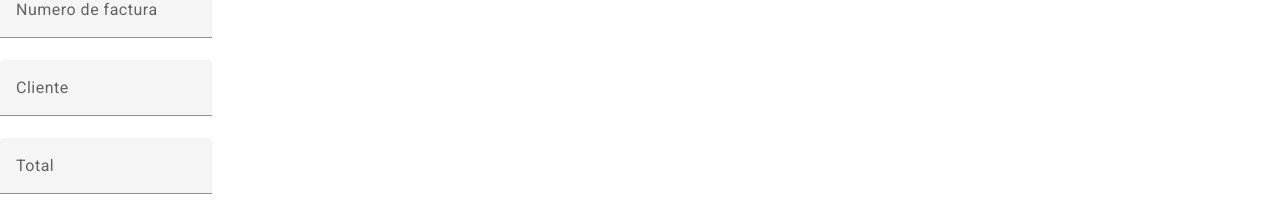
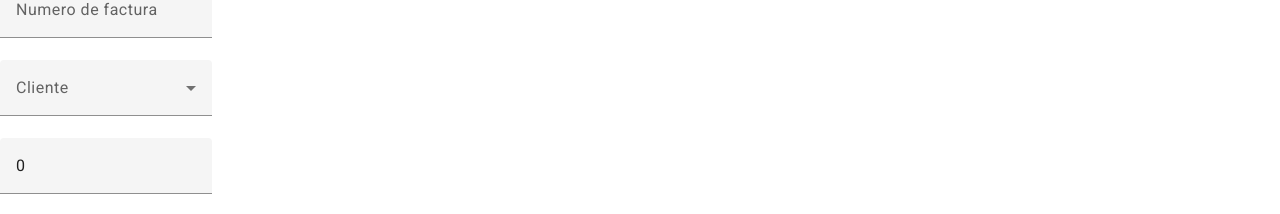
Before and after one commit to lezcano17/vegan_shop, an Angular app: page /registro-ventas-productos in a window 1280 px wide. Shown: the part 238-452 px from the top of the page. Built offline with nearby package versions, Linux system fonts and the light colour scheme.

Commit message:
add registro venta model

```diff
--- a/src/app/registro-ventas-productos/registro-ventas-productos.component.html
+++ b/src/app/registro-ventas-productos/registro-ventas-productos.component.html
@@ -10,7 +10,11 @@
       <input matInput placeholder="Numero de factura" formControlName="numeroFactura" required>
     </mat-form-field>
     <mat-form-field class="form-element">
-      <input matInput placeholder="Cliente" formControlName="cliente" required>
+        <mat-select placeholder="Cliente" [(ngModel)]="selectedClient" formControlName="cliente" required>
+            <mat-option *ngFor="let cliente of clientes" [value]="cliente">
+              {{cliente.nombreApellido}}
+            </mat-option>
+        </mat-select>
     </mat-form-field>
     <mat-form-field class="form-element">
       <input matInput placeholder="Total" formControlName="total" required>
--- a/src/app/registro-ventas-productos/registro-ventas-productos.component.ts
+++ b/src/app/registro-ventas-productos/registro-ventas-productos.component.ts
@@ -4,9 +4,11 @@ import { MatDialog } from '@angular/material/dialog';
 import { MatSnackBar } from '@angular/material/snack-bar';
 import { MatTableDataSource } from '@angular/material/table';
 import { ActivatedRoute, Router } from '@angular/router';
+import { Cliente } from '../clientes/clientes.model';
 import { LocalService } from '../local.service';
 import { Producto } from '../productos/productos.model';
 import { ConfirmationDialog } from '../shared/confirm-delete.component';
+import { RegistroVentasProducto } from './registro-ventas-productos.model';
 
 export class Productos{
   producto: Producto;
@@ -34,8 +36,10 @@ export class RegistroVentasProductosComponent {
   formGroupHeader!: FormGroup;
   formGroupProduct!: FormGroup;
   selectedProduct!: Producto;
+  selectedClient!: Cliente;
 
   productos: Producto[] = [];
+  clientes: Cliente[] = [];
 
   displayedColumns: string[] = ['producto', 'cantidad', 'detalle', 'eliminar'];
   dataSource = new MatTableDataSource<Productos>();
@@ -47,6 +51,7 @@ export class RegistroVentasProductosComponent {
   ngOnInit() {
     this.dataSource = new MatTableDataSource<Productos>(this.dataObject);
     this.productos = this.localStorage.getProductos();
+    this.clientes = this.localStorage.getClientes();
     console.log(this.productos);
     this.createForms();
   }
@@ -57,7 +62,7 @@ export class RegistroVentasProductosComponent {
       'fecha': [null, Validators.required],
       'numeroFactura': [null, Validators.required],
       'cliente': [null, Validators.required],
-      'total': [null, Validators.required]
+      'total': [0, Validators.required]
     });
 
     this.formGroupProduct = this.formBuilder.group({
@@ -71,11 +76,13 @@ export class RegistroVentasProductosComponent {
     const id = this.formGroupHeader.value.id
     const fecha = this.formGroupHeader.value.nombre;
     const numeroFactura = this.formGroupHeader.value.numeroFactura;
-    const cliente = this.formGroupHeader.value.cliente;
+    const cliente = this.selectedClient;
     const total = this.formGroupHeader.value.total;
+    const registroVenta = new RegistroVentasProducto(id,fecha,numeroFactura,cliente,total,this.data);
+    this.formGroupHeader.reset();
   }
 
-  openDialog(producto: Productos) {
+  openDialog(productoTotal: Productos) {
     const dialogRef = this.dialog.open(ConfirmationDialog,{
       data:{
         message: 'Esta seguro que desea eliminar este producto?',
@@ -88,8 +95,8 @@ export class RegistroVentasProductosComponent {
 
     dialogRef.afterClosed().subscribe((confirmed: boolean) => {
       if (confirmed) {
-        this.data.splice(this.data.indexOf(producto), 1);
-        console.log(this.dataSource.data)
+        this.data.splice(this.data.indexOf(productoTotal), 1);
+        this.formGroupHeader.patchValue({total: Number(this.formGroupHeader.get('total')?.value)-Number(productoTotal.producto.precioVenta)*Number(productoTotal.cantidad)});
 
         this.dataSource = new MatTableDataSource<Productos>(this.dataObject)
 
@@ -107,6 +114,7 @@ export class RegistroVentasProductosComponent {
     const cantidad = this.formGroupProduct.value.cantidad;
     const detalle = this.formGroupProduct.value.totalDetalle;
     const row = new Productos(this.selectedProduct,cantidad,detalle);
+    this.formGroupHeader.patchValue({total: Number(this.formGroupHeader.get('total')?.value)+Number(this.selectedProduct.precioVenta)*Number(cantidad)});
     this.data.push(row);
     this.dataSource = new MatTableDataSource<Productos>(this.dataObject)
   }
--- /dev/null
+++ b/src/app/registro-ventas-productos/registro-ventas-productos.model.ts
@@ -0,0 +1,27 @@
+import { Cliente } from "../clientes/clientes.model";
+import { Productos } from "./registro-ventas-productos.component";
+
+export class RegistroVentasProducto{
+    id: number;
+    fecha: string;
+    numeroFactura: number;
+    cliente: Cliente;
+    total: number;
+    productosComprados: Productos[];
+
+    constructor(
+        id: number,
+        fecha: string,
+        numeroFactura: number,
+        cliente: Cliente,
+        total: number,
+        productosComprados: Productos[],
+    ){
+        this.id = id;
+        this.fecha = fecha;
+        this.numeroFactura = numeroFactura;
+        this.cliente = cliente;
+        this.total = total;
+        this.productosComprados = productosComprados;
+    }
+}
```
